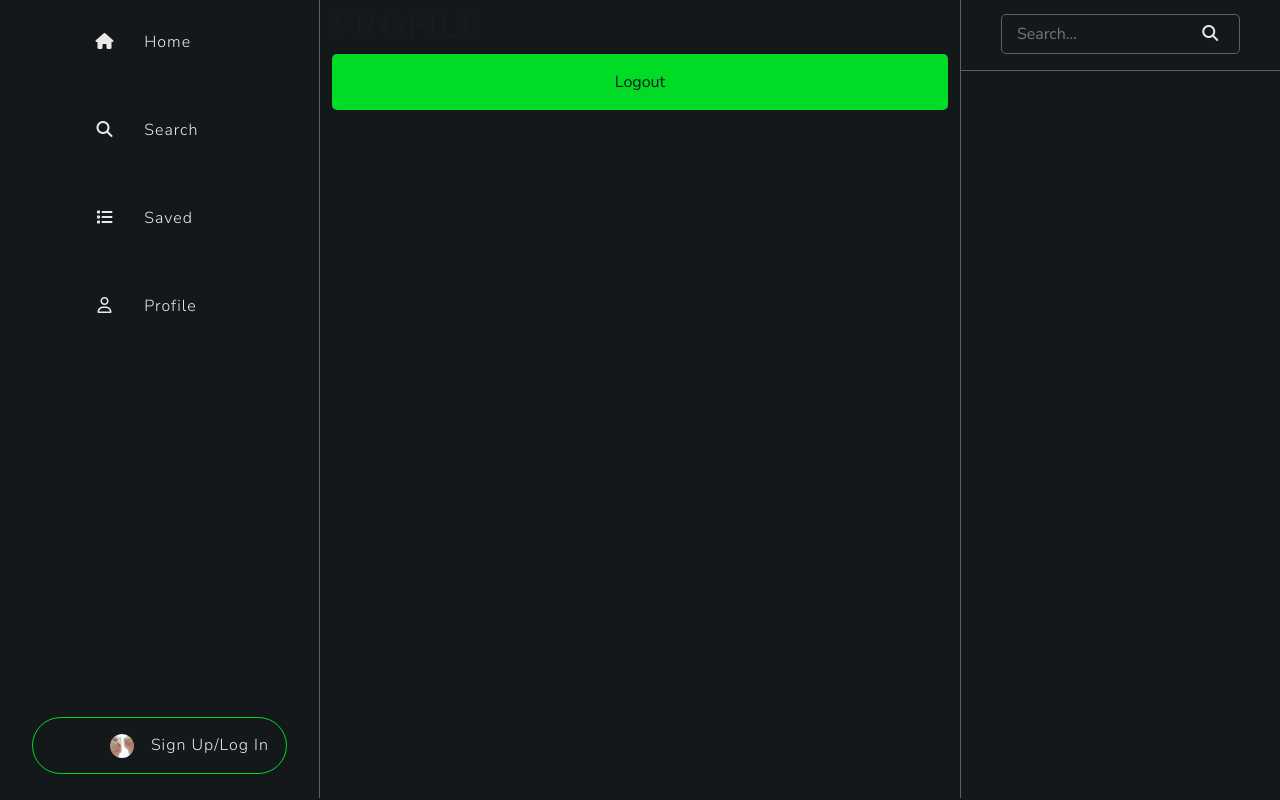
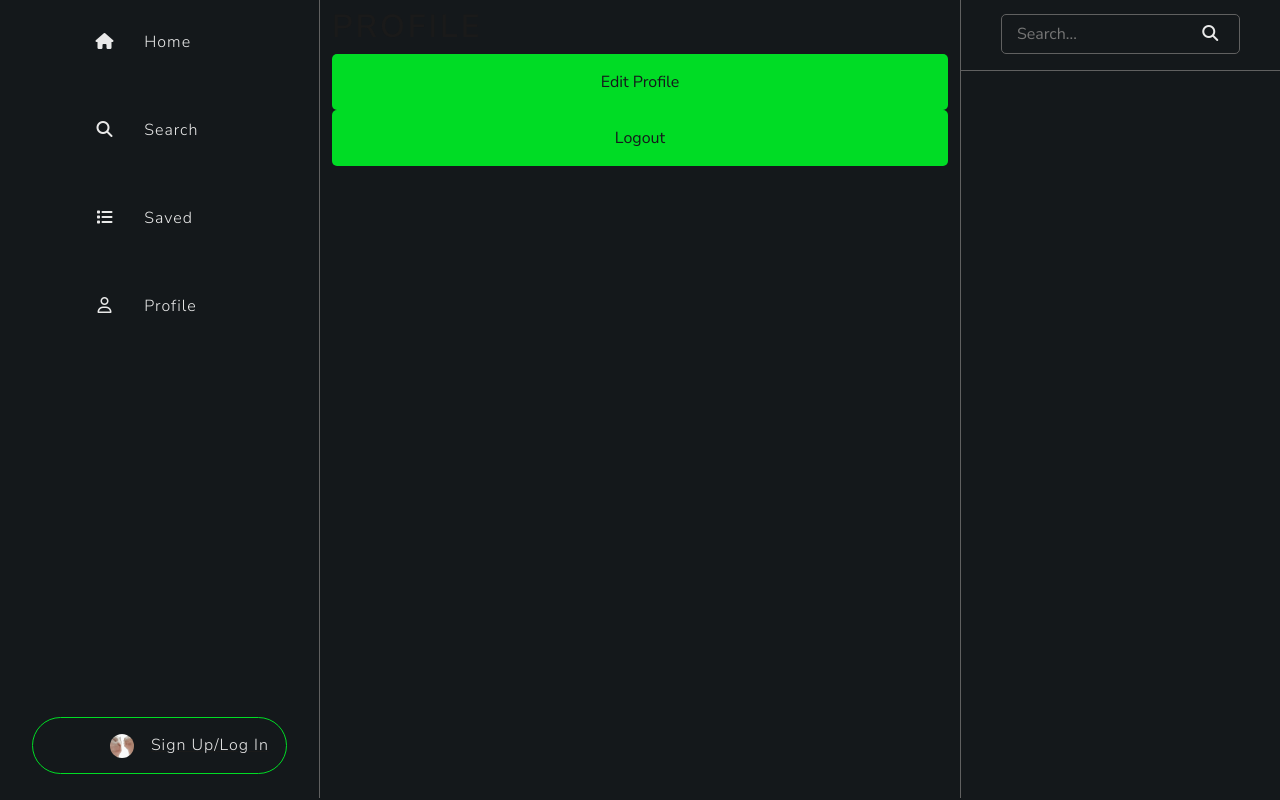
Before and after one commit to toucanfoosh/cs5610-finalproject, a React (Create React App) app: page /profile in a window 1280 px wide. Built offline with nearby package versions, Linux system fonts and the light colour scheme; no server answers.

Commit message:
Started on profile

```diff
--- a/src/profile/index.js
+++ b/src/profile/index.js
@@ -13,6 +13,9 @@ const Profile = () => {
         console.log("logged out");
         navigate("/login");
     }
+    const handleEditProfile = () => {
+        navigate("/edit-profile");
+    }
     useEffect(() => {
         const handleProfile = async () => {
             const newProfile = await dispatch(profileThunk());
@@ -23,7 +26,7 @@ const Profile = () => {
     return (
         <div>
             <h1>Profile</h1>
-            {JSON.stringify(profile)}
+            <FancyButton onclick={handleEditProfile} text="Edit Profile" />
 
             <FancyButton onclick={handleLogout} text="Logout" />
         </div>
--- a/src/search/index.js
+++ b/src/search/index.js
@@ -100,12 +100,6 @@ const SearchScreen = () => {
                             </div>
                         )
                     }
-                    {/* {
-                        searchResults.items && offset > 0 &&
-                        <FancyButton onclick={async () => {
-                            await setOffset({ value: offset - 8 }, searchSpotify());
-                        }} text="Previous Page" />
-                    } */}
                     {
                         searchResults.items && searchResultItems.length > 0 &&
                         <FancyButton onclick={async () => {
```
